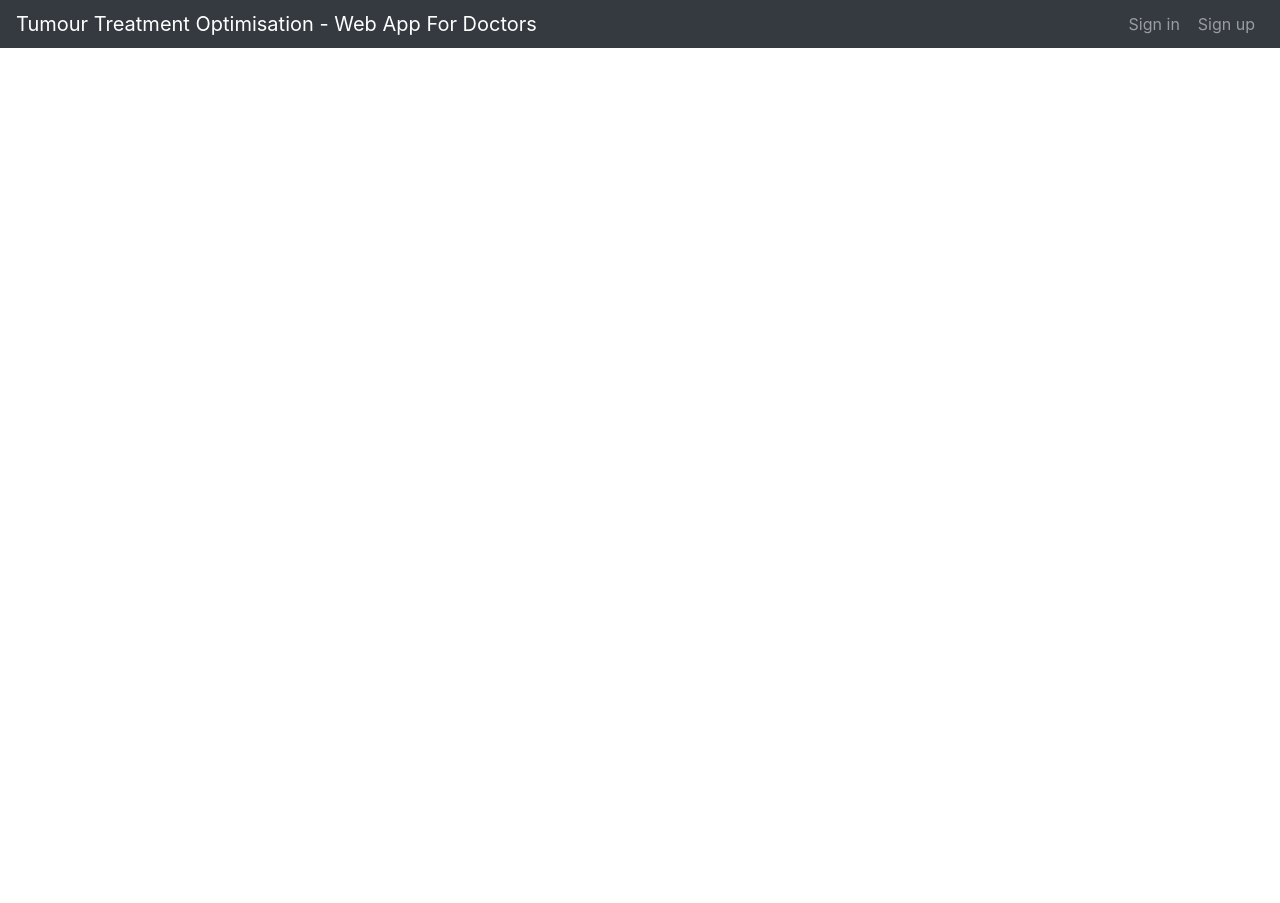
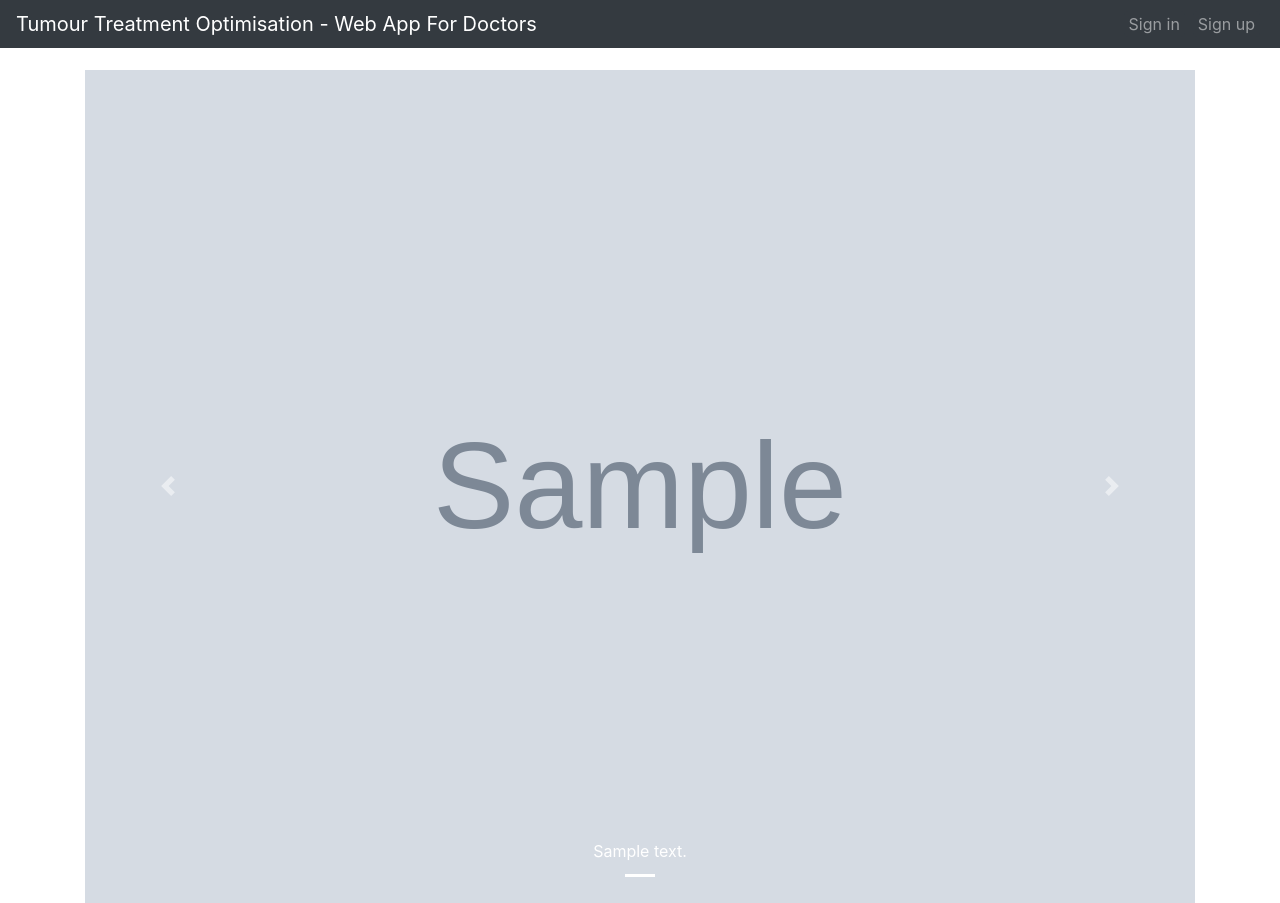
Before and after one commit to lpiekarski/tumor-simulation-system, a Django app: page /wafd/ in a window 1280 px wide. Before the commit the page ends 48 px from the top, so only its background shows below. Run offline with Django 3.2, Linux system fonts and the light colour scheme; tables that the repository leaves empty hold one stand-in row (values such as "Sample post"); grey boxes marked "Sample" are stand-in pictures; some libraries are stand-ins or nearby versions.

Commit message:
#3 Dodanie karuzeli na stronie głównej

```diff
--- a/OLN_project/OLN_application/admin.py
+++ b/OLN_project/OLN_application/admin.py
@@ -2,8 +2,10 @@
 from __future__ import unicode_literals
 
 from django.contrib import admin
-from OLN_application.models import UserProfileInfo, User
+from OLN_application.models import UserProfileInfo, User, Article, CarouselItem
 
 # Register your models here.
 
 admin.site.register(UserProfileInfo)
+admin.site.register(Article)
+admin.site.register(CarouselItem)
--- a/OLN_project/OLN_application/models.py
+++ b/OLN_project/OLN_application/models.py
@@ -35,3 +35,18 @@ class Article(models.Model):
 
     def __str__(self):
         return "Article[" + self.title.__str__() + ", " + self.author.__str__() + "]"
+
+
+def carousel_image_directory_path(instance, filename):
+    sha_signature = hashlib.sha256(instance.__str__().encode()).hexdigest()
+    return 'image/{0}/{1}/carousel_item_{2}'.format(sha_signature[:2], sha_signature[2:], filename)
+
+
+class CarouselItem(models.Model):
+    image = models.ImageField(upload_to=carousel_image_directory_path, blank=True, null=True)
+    content = models.TextField()
+    author = models.ForeignKey(UserProfileInfo, on_delete=models.CASCADE)
+    is_public = models.BooleanField()
+
+    def __str__(self):
+        return "CarouselItem[" + self.image.__str__() + ", " + self.content.__str__() + "]"
--- a/OLN_project/OLN_application/views.py
+++ b/OLN_project/OLN_application/views.py
@@ -3,7 +3,7 @@ from __future__ import unicode_literals
 
 from django.contrib.auth.models import User
 from django.shortcuts import render
-from OLN_application.models import UserProfileInfo
+from OLN_application.models import UserProfileInfo, CarouselItem
 import OLN_application.validators as validators
 from django.conf import settings
 from django.contrib.auth import authenticate, login, logout
@@ -20,7 +20,8 @@ import hashlib
 
 
 def index(request):
-    return render(request, 'OLN_application/index.html')
+    context = {'carousel_items': CarouselItem.objects.all().filter(is_public=True)}
+    return render(request, 'OLN_application/index.html', context)
 
 
 @login_required
--- a/OLN_project/templates/OLN_application/index.html
+++ b/OLN_project/templates/OLN_application/index.html
@@ -1,4 +1,36 @@
 {% extends "OLN_application/base.html" %}
 {% block body_block %}
-
+<div id="carouselIndicators" class="carousel slide" data-ride="carousel">
+    <ol class="carousel-indicators">
+        {% for carousel_item in carousel_items %}
+            {% if forloop.first %}
+                <li data-target="#carouselIndicators" data-slide-to="{{forloop.couter0}}" class="active"></li>
+            {% else %}
+                <li data-target="#carouselIndicators" data-slide-to="{{forloop.counter0}}"></li>
+            {% endif %}
+        {% endfor %}
+    </ol>
+    <div class="carousel-inner">
+        {% for carousel_item in carousel_items %}
+            {% if forloop.first %}
+                <div class="carousel-item active">
+            {% else %}
+                <div class="carousel-item">
+            {% endif %}
+                    <img class="d-block w-100" src="{{carousel_item.image.url}}">
+                    <div class="carousel-caption d-none d-md-block">
+                        {{carousel_item.content|safe}}
+                    </div>
+                </div>
+        {% endfor %}
+    </div>
+    <a class="carousel-control-prev" href="#carouselIndicators" role="button" data-slide="prev">
+        <span class="carousel-control-prev-icon" aria-hidden="true"></span>
+        <span class="sr-only">Previous</span>
+    </a>
+    <a class="carousel-control-next" href="#carouselIndicators" role="button" data-slide="next">
+        <span class="carousel-control-next-icon" aria-hidden="true"></span>
+        <span class="sr-only">Next</span>
+    </a>
+</div>
 {% endblock %}
```
Also changed, not shown: 1 other file.
